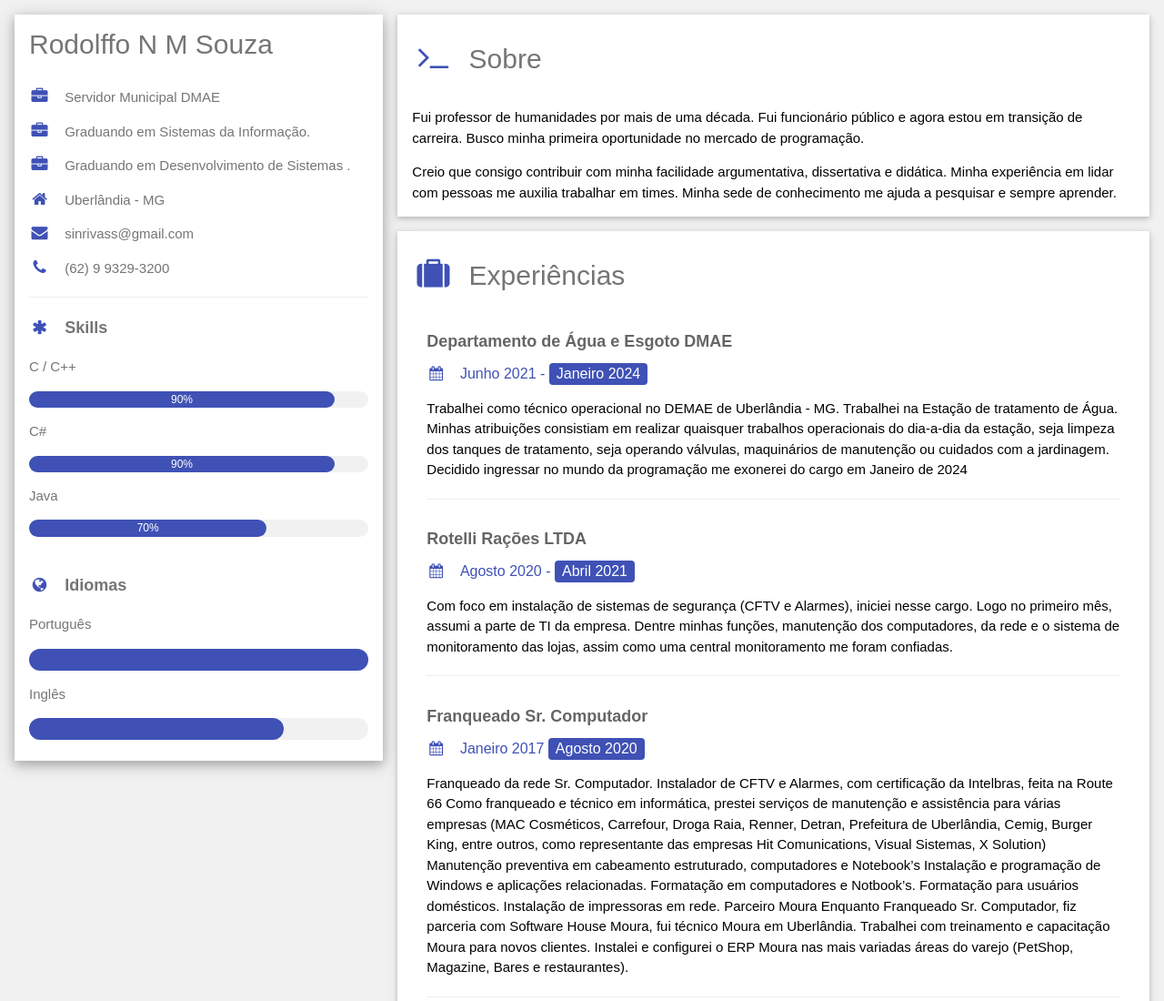
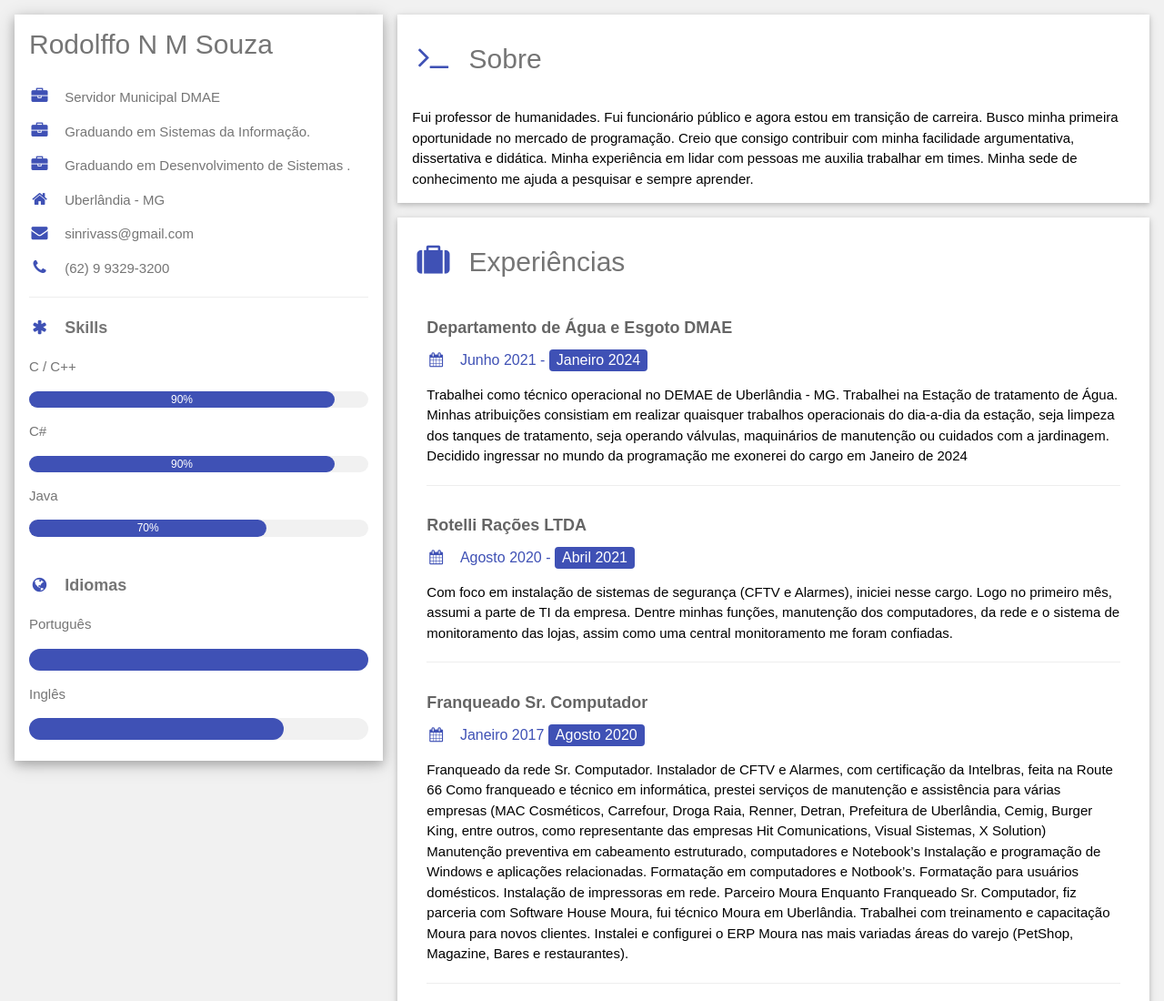
Before and after one commit to sirnivass/sirnivass.github.io, a plain HTML site: page index.html in a window 1280 px wide. Shown: the top 1100 px of the page at 91% size. Drawn offline with nearby package versions, Linux system fonts and the light colour scheme.

Commit message:
Update Sobre

```diff
--- a/index.html
+++ b/index.html
@@ -89,10 +89,10 @@
 
           <div class="w3-container w3-card w3-white w3-margin-bottom">
             <h2 class="w3-text-grey w3-padding-16"><i class="fa fa-terminal fa-fw w3-margin-right w3-xxlarge w3-text-indigo"></i>Sobre</h2>
-            <p>Fui professor de humanidades por mais de uma década.
+            <p>Fui professor de humanidades.
             Fui funcionário público e agora estou em transição de carreira.
-              Busco minha primeira oportunidade no mercado de programação.</p>
-              <p>Creio que consigo contribuir com minha facilidade argumentativa, dissertativa e didática.
+              Busco minha primeira oportunidade no mercado de programação.
+              Creio que consigo contribuir com minha facilidade argumentativa, dissertativa e didática.
               Minha experiência em lidar com pessoas me auxilia trabalhar em times.
               Minha sede de conhecimento me ajuda a pesquisar e sempre aprender.</p>
           </div>
```
